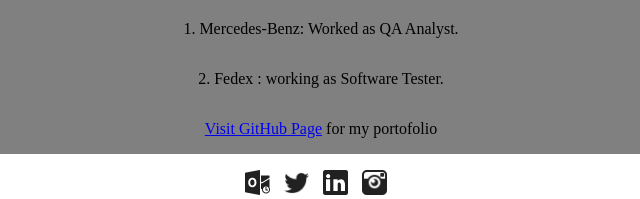
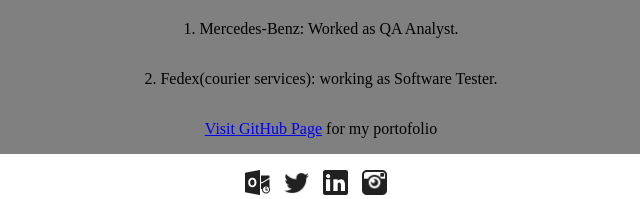
Before and after one commit to SukanyaMadamanchi/SukanyaMadamanchi.github.io, a plain HTML site: page indexx.html in a window 1280 px wide. Shown: the part 1179-1378 px from the top of the page, 319-959 px from the left. Drawn offline with Linux system fonts and the light colour scheme.

Commit message:
initial commit

```diff
--- a/indexx.html
+++ b/indexx.html
@@ -56,7 +56,7 @@
             <div id="projects" class="tab_content">
                 <h1><strong>Projects</strong></h1>
                 <p> 1. Mercedes-Benz: Worked as QA Analyst.</p>
-                <p> 2. Fedex : working as Software Tester. </p>
+                <p> 2. Fedex(courier services): working as Software Tester. </p>
 
                <p> <a href="https://github.com/SukanyaMadamanchi/SukanyaMadamanchi.github.io">Visit GitHub Page</a> for my portofolio</p>
             </div>
```
